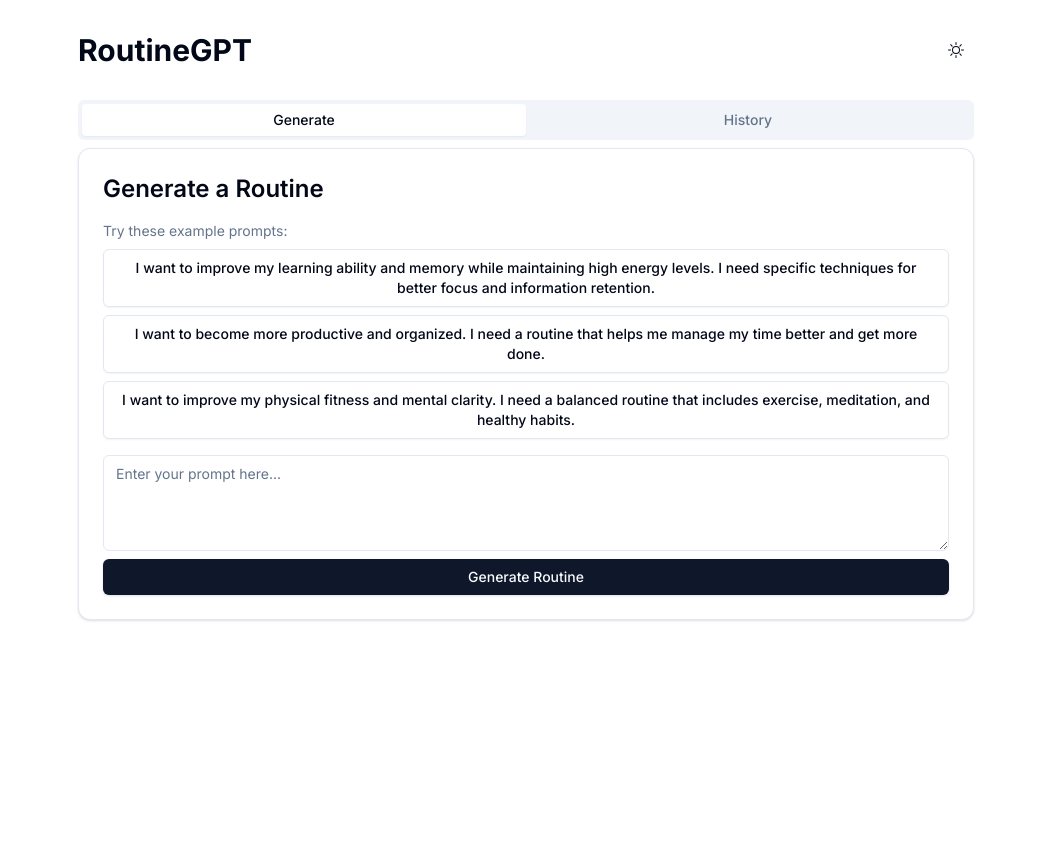
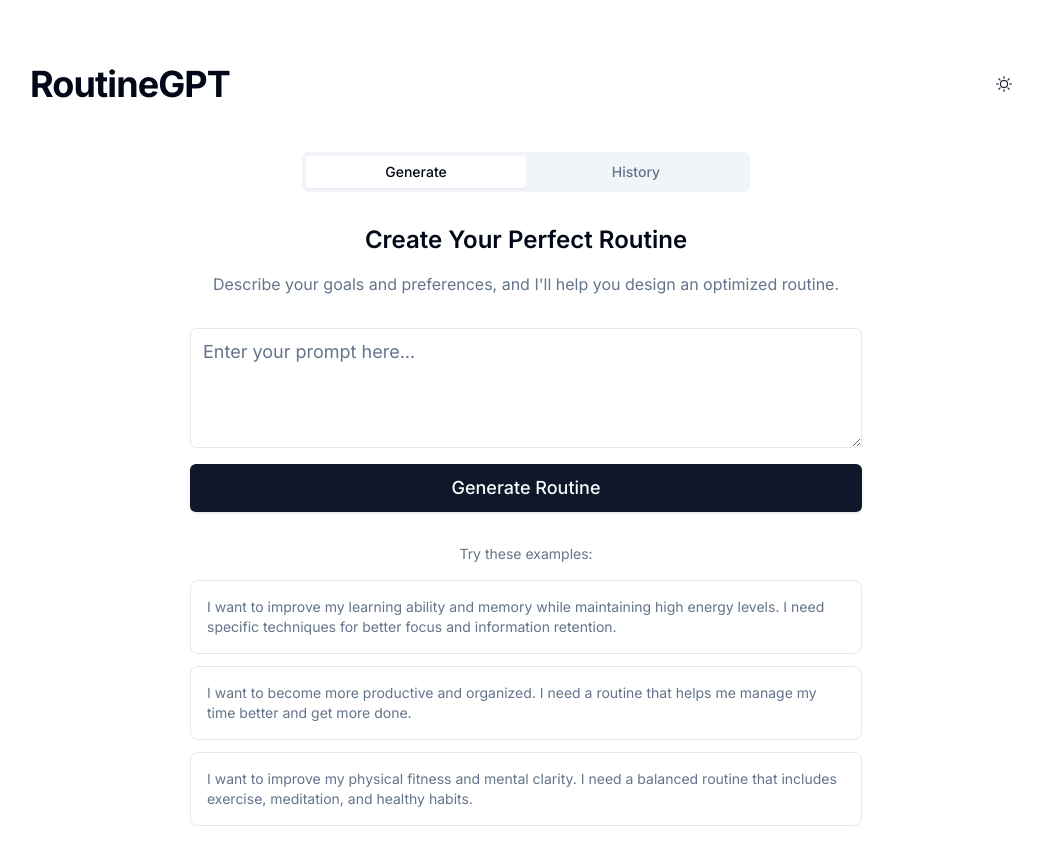
Before and after one commit to Samireye/RoutineGPT, a Next.js app: page / in a window 1280 px wide. Shown: the top 864 px of the page, without its empty margins (114-1157 px from the left). Before the commit the page ends 800 px from the top, so only its background shows below. Built offline with nearby package versions, Linux system fonts and the light colour scheme.

Commit message:
Redesign UI with a more minimal and elegant layout

```diff
--- a/src/app/page.tsx
+++ b/src/app/page.tsx
@@ -76,7 +76,7 @@ function TextDisplay({ content }: { content: unknown }) {
     });
 
   return (
-    <div className="prose dark:prose-invert">
+    <div className="prose dark:prose-invert max-w-none">
       {formattedContent}
     </div>
   );
@@ -149,79 +149,89 @@ export default function Home() {
   };
 
   return (
-    <div className="min-h-screen p-8">
-      <div className="max-w-4xl mx-auto">
-        <div className="flex justify-between items-center mb-8">
-          <h1 className="text-3xl font-bold">RoutineGPT</h1>
+    <div className="min-h-screen bg-background">
+      <div className="max-w-5xl mx-auto px-4 py-8 md:py-16">
+        <header className="flex justify-between items-center mb-12">
+          <h1 className="text-4xl font-bold tracking-tight">RoutineGPT</h1>
           <ThemeToggle />
-        </div>
+        </header>
 
-        <Tabs defaultValue="generate" className="w-full">
-          <TabsList className="grid w-full grid-cols-2">
+        <Tabs defaultValue="generate" className="space-y-8">
+          <TabsList className="grid w-full max-w-md mx-auto grid-cols-2">
             <TabsTrigger value="generate">Generate</TabsTrigger>
             <TabsTrigger value="history">History</TabsTrigger>
           </TabsList>
-          <TabsContent value="generate">
-            <Card className="p-6">
+
+          <TabsContent value="generate" className="space-y-8">
+            <div className="max-w-2xl mx-auto space-y-8">
               <div className="space-y-4">
-                <h2 className="text-2xl font-semibold">Generate a Routine</h2>
-                <div className="space-y-2">
-                  <p className="text-sm text-muted-foreground">
-                    Try these example prompts:
+                <h2 className="text-2xl font-semibold text-center">Create Your Perfect Routine</h2>
+                <p className="text-muted-foreground text-center">
+                  Describe your goals and preferences, and I'll help you design an optimized routine.
                 </p>
-                  <div className="grid gap-2">
-                    {samplePrompts.map((samplePrompt, index) => (
-                      <Button
-                        key={index}
-                        variant="outline"
-                        onClick={() => setPrompt(samplePrompt)}
-                        className="justify-start h-auto whitespace-normal"
-                      >
-                        {samplePrompt}
-                      </Button>
-                    ))}
-                  </div>
               </div>
 
-                <div className="space-y-2">
+              <div className="space-y-4">
                 <Textarea
                   placeholder="Enter your prompt here..."
                   value={prompt}
                   onChange={(e) => setPrompt(e.target.value)}
-                    className="h-24"
+                  className="min-h-[120px] text-lg leading-relaxed"
                 />
                 <Button
                   onClick={handleGenerate}
                   disabled={isGenerating}
-                    className="w-full"
+                  className="w-full py-6 text-lg"
                 >
                   {isGenerating ? 'Generating...' : 'Generate Routine'}
                 </Button>
               </div>
 
+              <div className="space-y-4">
+                <p className="text-sm text-muted-foreground text-center">
+                  Try these examples:
+                </p>
+                <div className="grid gap-3">
+                  {samplePrompts.map((samplePrompt, index) => (
+                    <button
+                      key={index}
+                      onClick={() => setPrompt(samplePrompt)}
+                      className="text-left p-4 rounded-lg border border-border hover:bg-muted transition-colors text-sm text-muted-foreground"
+                    >
+                      {samplePrompt}
+                    </button>
+                  ))}
+                </div>
+              </div>
+            </div>
+
             {generatedRoutine && (
-                  <div className="mt-8">
-                    <h3 className="text-xl font-semibold mb-4">Your Optimized Routine</h3>
-                    <div className="prose dark:prose-invert max-w-none mb-4">
-                      <TextDisplay content={generatedRoutine} />
-                    </div>
-                    <div className="flex gap-2 mt-4">
+              <div className="max-w-3xl mx-auto">
+                <Card className="p-6 md:p-8">
+                  <div className="mb-6 flex justify-between items-center">
+                    <h3 className="text-xl font-semibold">Your Optimized Routine</h3>
                     <Button
                       variant="outline"
+                      size="sm"
                       onClick={() => handleCopy(generatedRoutine)}
                       className="flex items-center gap-2"
                     >
                       <BsClipboard className="h-4 w-4" />
-                        Copy to Clipboard
+                      Copy
                     </Button>
                   </div>
+                  <div className="prose dark:prose-invert max-w-none">
+                    <TextDisplay content={generatedRoutine} />
+                  </div>
+                </Card>
               </div>
             )}
+          </TabsContent>
+
+          <TabsContent value="history">
+            <div className="max-w-3xl mx-auto">
+              <RoutineHistory />
             </div>
-            </Card>
-          </TabsContent>
-          <TabsContent value="history">
-            <RoutineHistory />
           </TabsContent>
         </Tabs>
       </div>
--- a/src/components/routine-history.tsx
+++ b/src/components/routine-history.tsx
@@ -1,24 +1,16 @@
 'use client'
 
 import { useState, useEffect } from 'react'
+import { Button } from '@/components/ui/button'
 import { Card } from '@/components/ui/card'
-import { Button } from '@/components/ui/button'
-import { BsDownload, BsClipboard } from 'react-icons/bs'
+import { BsClipboard } from 'react-icons/bs'
 import { toast } from 'sonner'
-
-type Routine = {
-  id: string
-  createdAt: string
-  input: string
-  output: string
-  tags?: string
-}
+import type { Routine } from '@prisma/client'
 
 // Simple component to display text with basic markdown-like formatting
 function TextDisplay({ content }: { content: unknown }) {
   if (!content) return null;
 
-  // If content is an object with an output property, use that
   const rawContent = typeof content === 'object' && content !== null && 'output' in content
     ? (content as { output: unknown }).output
     : content;
@@ -30,7 +22,6 @@ function TextDisplay({ content }: { content: unknown }) {
   const formattedContent = textContent
     .split('\n')
     .map((line, i) => {
-      // Handle headers (##, ###)
       if (line.startsWith('## ')) {
         return (
           <h2 key={i} className="text-2xl font-bold mt-6 mb-4">
@@ -46,7 +37,6 @@ function TextDisplay({ content }: { content: unknown }) {
         );
       }
 
-      // Handle bullet points
       if (line.trim().startsWith('- ') || line.trim().startsWith('* ')) {
         return (
           <li key={i} className="ml-4 mb-2">
@@ -55,7 +45,6 @@ function TextDisplay({ content }: { content: unknown }) {
         );
       }
 
-      // Handle numbered lists
       const numberedListMatch = line.match(/^\d+\.\s/);
       if (numberedListMatch) {
         const listText = line.slice(numberedListMatch[0].length);
@@ -66,7 +55,6 @@ function TextDisplay({ content }: { content: unknown }) {
         );
       }
 
-      // Regular paragraph
       if (line.trim()) {
         return (
           <p key={i} className="mb-2">
@@ -75,64 +63,41 @@ function TextDisplay({ content }: { content: unknown }) {
         );
       }
 
-      // Empty lines become spacing
       return <div key={i} className="h-4" />;
     });
 
   return (
-    <div className="prose dark:prose-invert">
+    <div className="prose dark:prose-invert max-w-none">
       {formattedContent}
     </div>
   );
 }
 
 export function RoutineHistory() {
-  const [routines, setRoutines] = useState<Routine[]>([]);
-  const [loading, setLoading] = useState(true);
+  const [routines, setRoutines] = useState<Routine[]>([])
+  const [isLoading, setIsLoading] = useState(true)
 
   useEffect(() => {
     const fetchRoutines = async () => {
       try {
-        const response = await fetch('/api/routines');
-        const data = await response.json();
-        if (response.ok && Array.isArray(data)) {
-          const formattedRoutines = data.map(routine => ({
-            id: routine.id,
-            createdAt: new Date(routine.createdAt).toISOString(),
-            input: routine.input,
-            output: String(routine.output || ''),
-            tags: routine.tags
-          }));
-          setRoutines(formattedRoutines);
-        } else {
-          console.error('Failed to fetch routines:', response.status);
+        const response = await fetch('/api/routines')
+        const data = await response.json()
+        setRoutines(data)
+      } catch {
+        toast.error('Failed to load routines')
+      } finally {
+        setIsLoading(false)
       }
-      } catch (error) {
-        console.error('Error fetching routines:', error);
-      } finally {
-        setLoading(false);
     }
-    };
 
-    fetchRoutines();
-  }, []);
-
-  const handleDownload = (routine: Routine) => {
-    const element = document.createElement("a");
-    const file = new Blob([routine.output], {type: 'text/plain'});
-    element.href = URL.createObjectURL(file);
-    element.download = `routine-${routine.id}.txt`;
-    document.body.appendChild(element);
-    element.click();
-    document.body.removeChild(element);
-  }
+    fetchRoutines()
+  }, [])
 
   const handleCopy = async (text: string) => {
     try {
       await window.navigator.clipboard.writeText(text);
       toast.success('Copied to clipboard!');
     } catch {
-      // Fallback method
       const textArea = document.createElement('textarea');
       textArea.value = text;
       document.body.appendChild(textArea);
@@ -147,45 +112,59 @@ export function RoutineHistory() {
     }
   };
 
-  if (loading) {
-    return <div className="text-center p-4">Loading history...</div>;
+  if (isLoading) {
+    return (
+      <div className="text-center py-8 text-muted-foreground">
+        Loading routines...
+      </div>
+    )
   }
 
   if (routines.length === 0) {
-    return <div className="text-center p-4">No routines generated yet.</div>;
+    return (
+      <div className="text-center py-12">
+        <p className="text-lg text-muted-foreground">
+          No routines generated yet. Try creating one!
+        </p>
+      </div>
+    )
   }
 
   return (
-    <div className="space-y-4">
-      <h2 className="text-2xl font-semibold mb-4">Routine History</h2>
+    <div className="space-y-6">
+      <div className="text-center mb-8">
+        <h2 className="text-2xl font-semibold">Your Generated Routines</h2>
+        <p className="text-muted-foreground mt-2">
+          View and copy your previously generated routines
+        </p>
+      </div>
+
+      <div className="space-y-6">
         {routines.map((routine) => (
-        <Card key={routine.id} className="p-6">
-          <h3 className="text-xl font-semibold mb-2">
-            Created on {new Date(routine.createdAt).toLocaleDateString()}
-          </h3>
-          <div className="prose dark:prose-invert max-w-none mb-4">
-            <TextDisplay content={routine.output} />
+          <Card key={routine.id} className="p-6 md:p-8">
+            <div className="mb-6 flex justify-between items-center">
+              <div className="space-y-1">
+                <h3 className="text-xl font-semibold">Routine #{routine.id}</h3>
+                <p className="text-sm text-muted-foreground">
+                  {new Date(routine.createdAt).toLocaleDateString()}
+                </p>
               </div>
-          <div className="flex gap-2">
               <Button
                 variant="outline"
-              onClick={() => handleDownload(routine)}
-              className="flex items-center gap-2"
-            >
-              <BsDownload className="h-4 w-4" />
-              Download
-            </Button>
-            <Button
-              variant="outline"
+                size="sm"
                 onClick={() => handleCopy(routine.output)}
                 className="flex items-center gap-2"
               >
                 <BsClipboard className="h-4 w-4" />
-              Copy to Clipboard
+                Copy
               </Button>
+            </div>
+            <div className="prose dark:prose-invert max-w-none">
+              <TextDisplay content={routine.output} />
             </div>
           </Card>
         ))}
       </div>
-  );
+    </div>
+  )
 }
```
Lines whose indentation alone changed are shown as unchanged.
